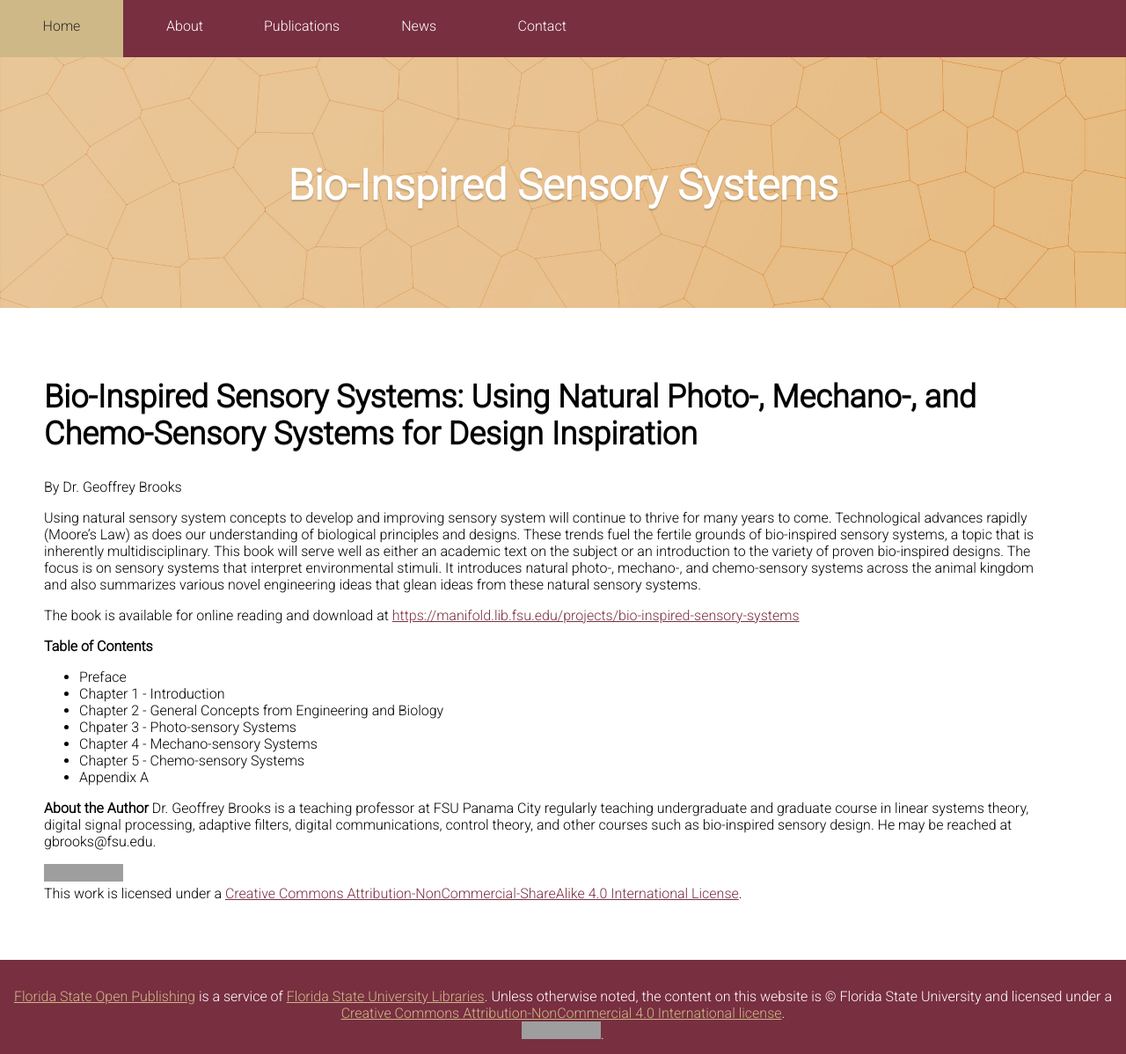
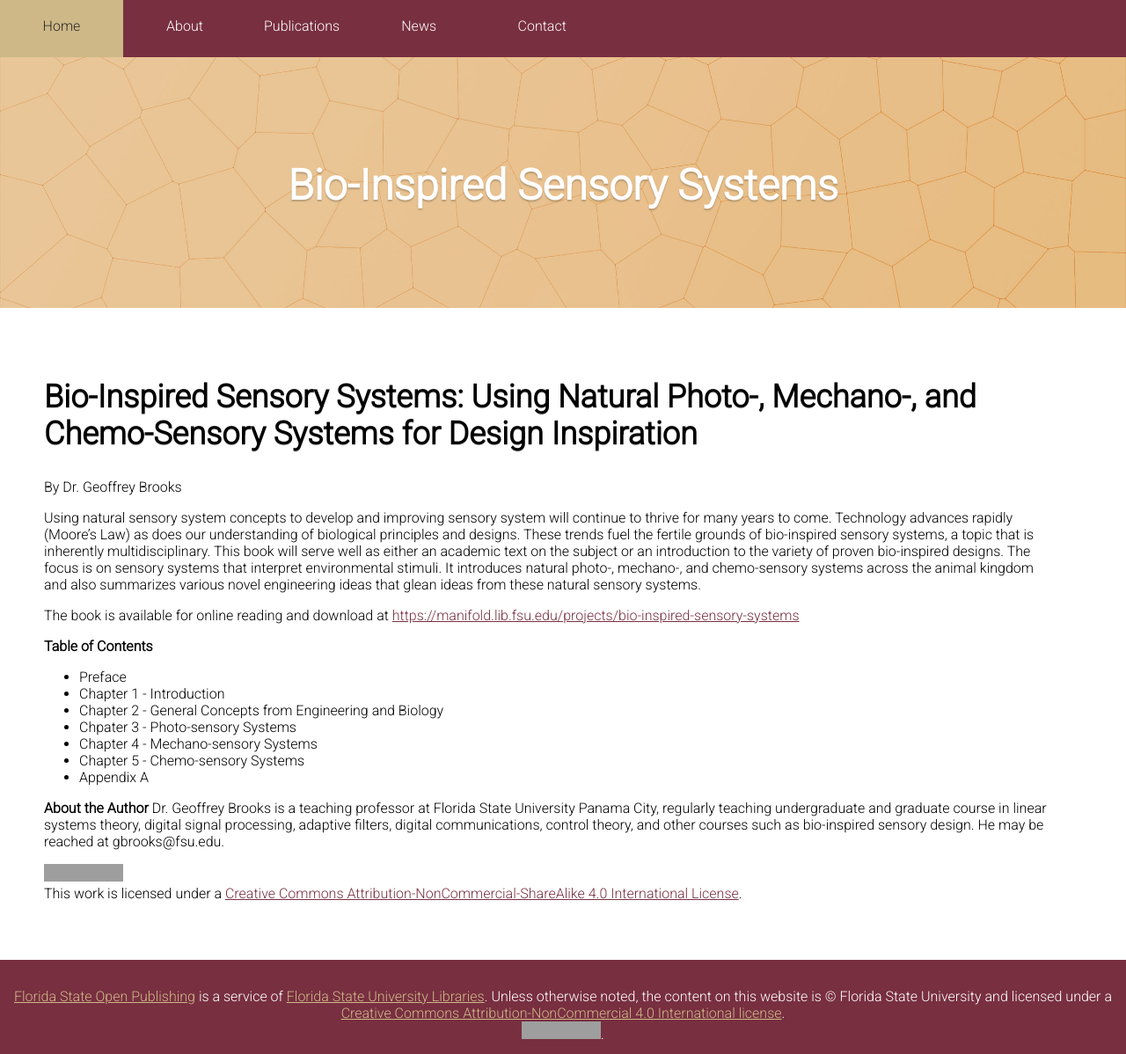
Before and after one commit to fsulibpub/fsulibpub.github.io, a Jekyll site: the page built from _books-oer/BioSenSys.md, in a window 1280 px wide and 1198 px high. Shown: the whole window at 88% size. Built offline with Jekyll 4.4.1, drawn with Linux system fonts in a browser that asks for light colours; grey boxes are pictures that could not be loaded.

Commit message:
Update BioSenSys.md

```diff
--- a/_books-oer/BioSenSys.md
+++ b/_books-oer/BioSenSys.md
@@ -9,7 +9,7 @@ image: books-oer/oerBioInspSys.png
 
 By Dr. Geoffrey Brooks
 
-Using natural sensory system concepts to develop and improving sensory system will continue to thrive for many years to come. Technological advances rapidly (Moore’s Law) as does our understanding of biological principles and designs. These trends fuel the fertile grounds of bio-inspired sensory systems, a topic that is inherently multidisciplinary. This book will serve well as either an academic text on the subject or an introduction to the variety of proven bio-inspired designs. The focus is on sensory systems that interpret environmental stimuli. It introduces natural photo-, mechano-, and chemo-sensory systems across the animal kingdom and also summarizes various novel engineering ideas that glean ideas from these natural sensory systems.
+Using natural sensory system concepts to develop and improving sensory system will continue to thrive for many years to come. Technology advances rapidly (Moore’s Law) as does our understanding of biological principles and designs. These trends fuel the fertile grounds of bio-inspired sensory systems, a topic that is inherently multidisciplinary. This book will serve well as either an academic text on the subject or an introduction to the variety of proven bio-inspired designs. The focus is on sensory systems that interpret environmental stimuli. It introduces natural photo-, mechano-, and chemo-sensory systems across the animal kingdom and also summarizes various novel engineering ideas that glean ideas from these natural sensory systems.
 
 The book is available for online reading and download at [https://manifold.lib.fsu.edu/projects/bio-inspired-sensory-systems](https://manifold.lib.fsu.edu/projects/bio-inspired-sensory-systems)
 
@@ -23,6 +23,6 @@ The book is available for online reading and download at [https://manifold.lib.f
 - Appendix A
 
 **About the Author**
-Dr. Geoffrey Brooks is a teaching professor at FSU Panama City regularly teaching undergraduate and graduate course in linear systems theory, digital signal processing, adaptive filters, digital communications, control theory, and other courses such as bio-inspired sensory design.  He may be reached at gbrooks@fsu.edu.
+Dr. Geoffrey Brooks is a teaching professor at Florida State University Panama City, regularly teaching undergraduate and graduate course in linear systems theory, digital signal processing, adaptive filters, digital communications, control theory, and other courses such as bio-inspired sensory design. He may be reached at gbrooks@fsu.edu.
 
 <a rel="license" href="http://creativecommons.org/licenses/by-nc-sa/4.0/"><img alt="Creative Commons License" style="border-width:0" src="https://i.creativecommons.org/l/by-nc-sa/4.0/88x31.png" /></a><br />This work is licensed under a <a rel="license" href="http://creativecommons.org/licenses/by-nc-sa/4.0/">Creative Commons Attribution-NonCommercial-ShareAlike 4.0 International License</a>.
```
